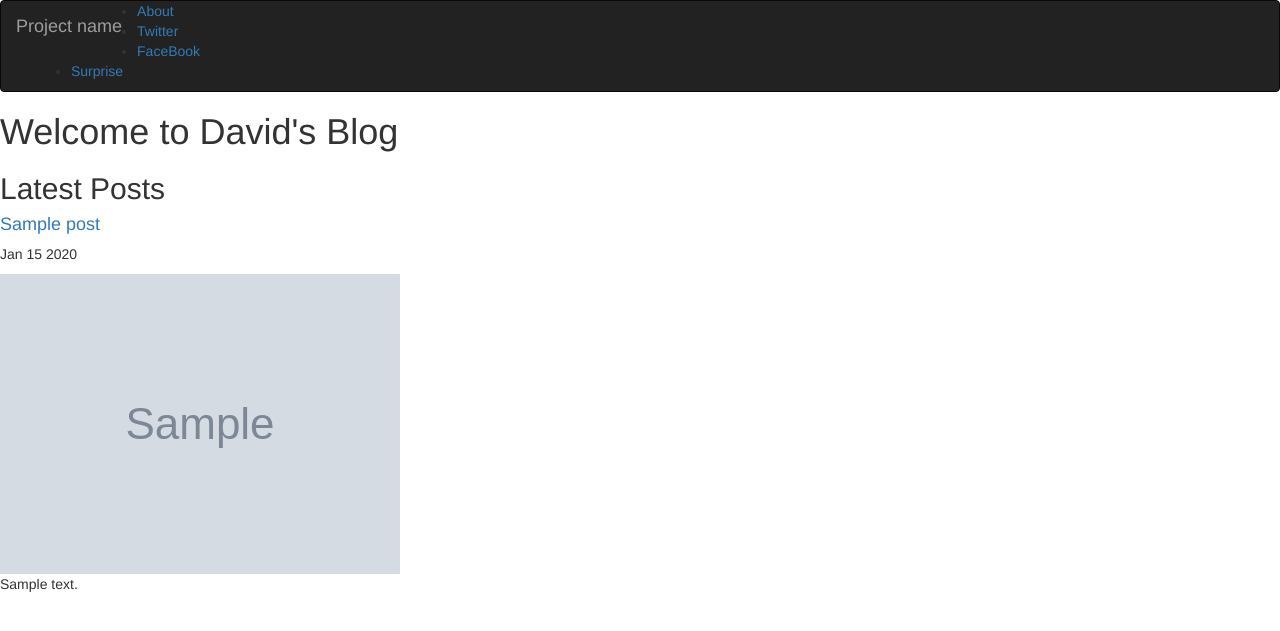
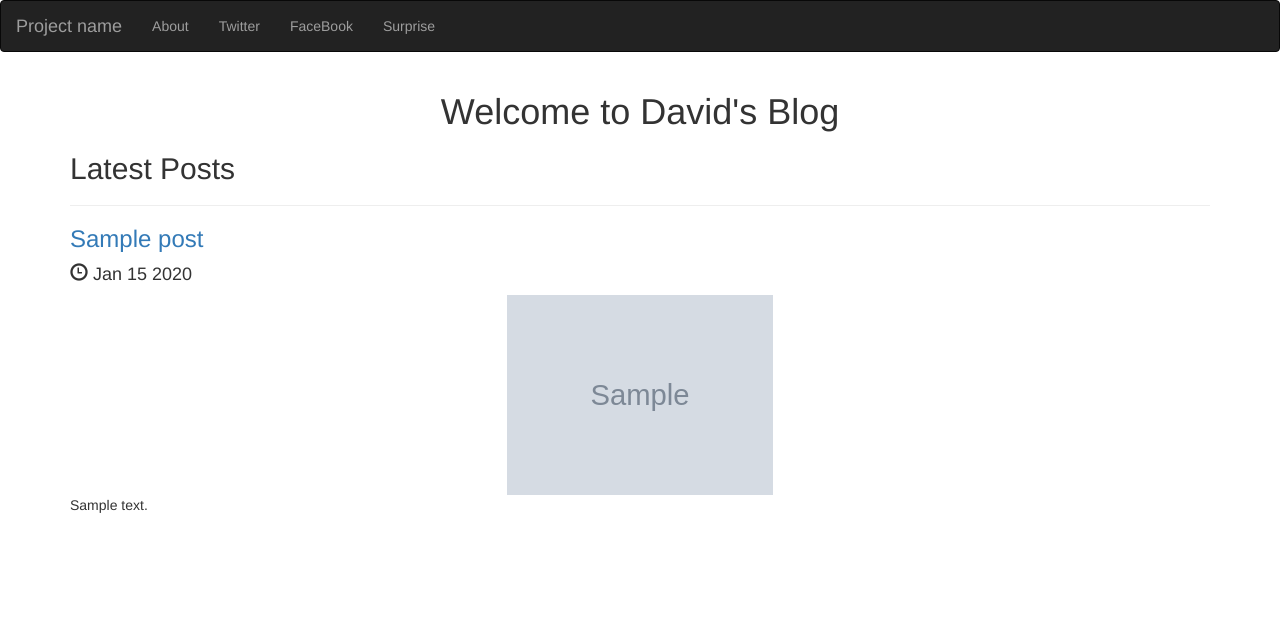
Before and after one commit to deivydasz/davids-blog, a Django app: page / in a window 1280 px wide. Shown: the top 631 px of the page. Run offline with Django 3.2, Linux system fonts and the light colour scheme; tables that the repository leaves empty hold one stand-in row (values such as "Sample post"); grey boxes marked "Sample" are stand-in pictures; some libraries are stand-ins or nearby versions.

Commit message:
Some more styling for homepage

```diff
--- a/posts/templates/posts/home.html
+++ b/posts/templates/posts/home.html
@@ -30,8 +30,8 @@
 
           <a class="navbar-brand" href="#">Project name</a>
         </div>
-        <div id="navbar" class="navbar-collapse collapse">
-          <ul class="mynav">
+        <div id="mynav" class="navbar-collapse collapse">
+          <ul class="nav navbar-nav">
 	          <li><a>About</a></li>
 	          <li><a>Twitter</a></li>
 	          <li><a>FaceBook</a></li>
@@ -41,21 +41,20 @@
 	    </div>
 	  </nav>
 
+	  <div class="container">
 
+	    <h1 class="text-center">Welcome to David's Blog</h1>
+	    <h2>Latest Posts</h2>
+	    <hr>
+	    {% for post in posts.all %}
+	    	<a href="{% url 'post_detail' post.id %}"><h3>{{ post.title }}</h3></a>
+	    	<h4>  <span class="glyphicon glyphicon-time" aria-hidden="true"></span> {{ post.pub_date_pretty }}</h4>
+	    	<img src="{{ post.image.url }}" class="img-responsive center-block" style="max-height:200px"/>
+	    	<p>{{ post.summary }}</p>
 
-    <h1>Welcome to David's Blog</h1>
-
-    <h2>Latest Posts</h2>
-
-    {% for post in posts.all %}
-
-    	<a href="{% url 'post_detail' post.id %}"><h4>{{ post.title }}</h4></a>
-    	<p>{{ post.pub_date_pretty }}</p>
-    	<img src="{{ post.image.url }}"/>
-    	<p>{{ post.summary }}</p>
-
-    	<br/>
-    {% endfor %}
+	    	<br/>
+	    {% endfor %}
+    </div>
 
     <!-- jQuery (necessary for Bootstrap's JavaScript plugins) -->
     <script src="https://ajax.googleapis.com/ajax/libs/jquery/1.12.4/jquery.min.js"></script>
```
